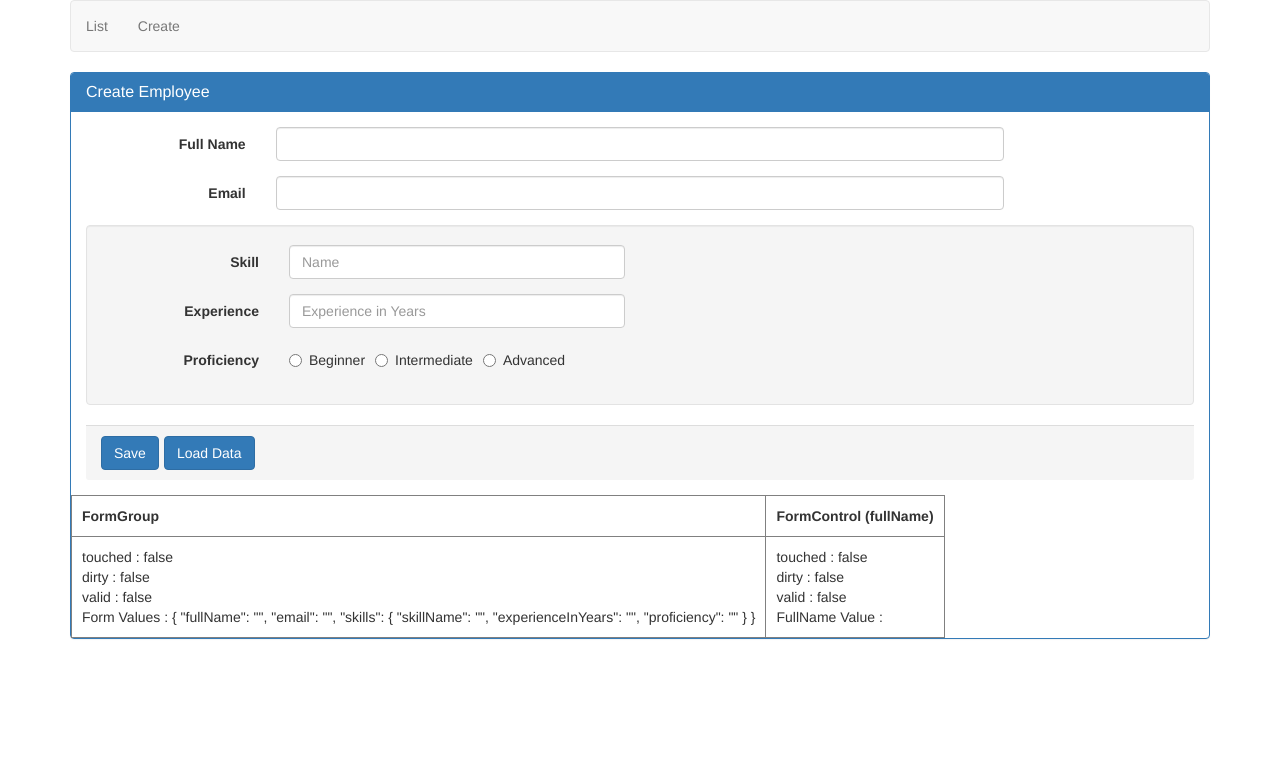
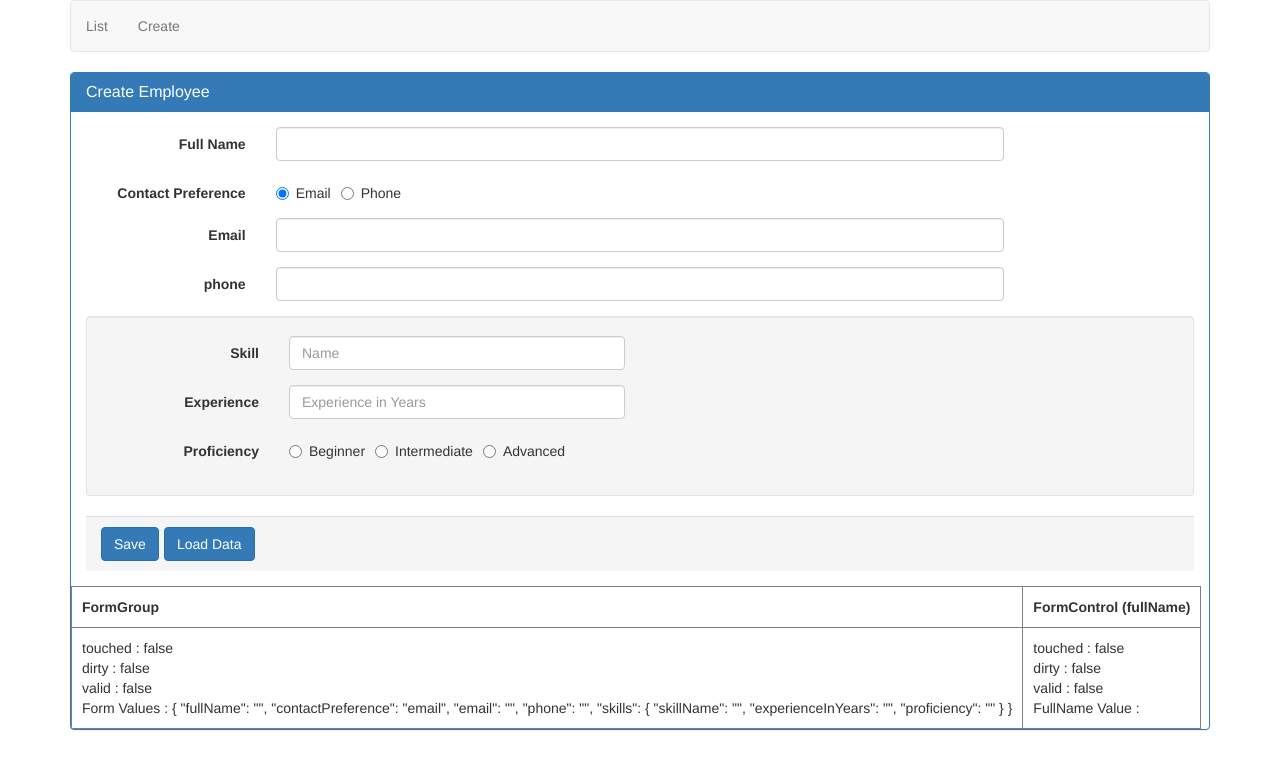
Before and after one commit to pauljohn99/frontend, an Angular app in the folder angular/angular-video-1/: page /create in a window 1280 px wide. Shown: the top 768 px of the page. Built offline with nearby package versions, Linux system fonts and the light colour scheme.

Commit message:
video-14 Dynamically adding or removing form control validators in reactive form

```diff
--- a/angular/angular-video-1/src/app/employee/create-employee.component.html
+++ b/angular/angular-video-1/src/app/employee/create-employee.component.html
@@ -29,6 +29,26 @@
         </div>
       </div>
 
+      <div class="form-group">
+        <label class="col-md-2 control-label">Contact Preference</label>
+        <div class="col-md-8">
+          <label class="radio-inline">
+            <input
+              type="radio"
+              value="email"
+              formControlName="contactPreference"
+            />Email
+          </label>
+          <label class="radio-inline">
+            <input
+              type="radio"
+              value="phone"
+              formControlName="contactPreference"
+            />Phone
+          </label>
+        </div>
+      </div>
+
       <div
         class="form-group"
         [ngClass]="{
@@ -48,6 +68,27 @@
           </span>
         </div>
       </div>
+
+      <div
+        class="form-group"
+        [ngClass]="{
+          'has-error': formErrors.phone
+        }"
+      >
+        <label class="col-sm-2 control-label" for="email">phone</label>
+        <div class="col-sm-8">
+          <input
+            id="phone"
+            type="text"
+            class="form-control"
+            formControlName="phone"
+            (blur)="logValidationErrors()"
+          /><span class="help-block" *ngIf="formErrors.phone">
+            {{ formErrors.phone }}
+          </span>
+        </div>
+      </div>
+
       <div class="well">
         <div formGroupName="skills">
           <div
--- a/angular/angular-video-1/src/app/employee/create-employee.component.ts
+++ b/angular/angular-video-1/src/app/employee/create-employee.component.ts
@@ -17,6 +17,9 @@
     email: {
       required: 'Email is required.',
     },
+    phone: {
+      required: 'phone is required.',
+    },
     skillName: {
       required: 'Skill Name is required.',
     },
@@ -31,6 +34,7 @@
   formErrors = {
     fullName: '',
     email: '',
+    phone: '',
     skillName: '',
     experienceInYears: '',
     proficiency: '',
@@ -48,17 +52,37 @@
           Validators.maxLength(10),
         ],
       ],
+      contactPreference: ['email'],
       email: ['', Validators.required],
+      phone: [''],
       skills: this.fb.group({
         skillName: ['', Validators.required],
         experienceInYears: ['', Validators.required],
         proficiency: ['', Validators.required],
       }),
     });
+
+    (this.employeeForm as any)
+      .get('contactPreference')
+      .valueChanges.subscribe((data: string) => {
+        this.onContactPrefernceChange(data);
+      });
+
     this.employeeForm.valueChanges.subscribe((data) => {
       this.logValidationErrors(this.employeeForm);
     });
   }
+
+  onContactPrefernceChange(selectedValue: string) {
+    const phoneControl = this.employeeForm.get('phone');
+    if (selectedValue === 'phone') {
+      phoneControl?.setValidators(Validators.required);
+    } else {
+      phoneControl?.clearValidators();
+    }
+    phoneControl?.updateValueAndValidity();
+  }
+
   logValidationErrors(group: FormGroup = this.employeeForm): void {
     Object.keys(group.controls).forEach((key: string) => {
       const abstractControl = group.get(key);
```
